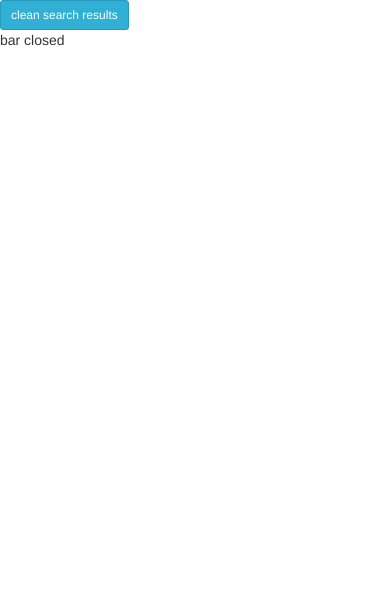
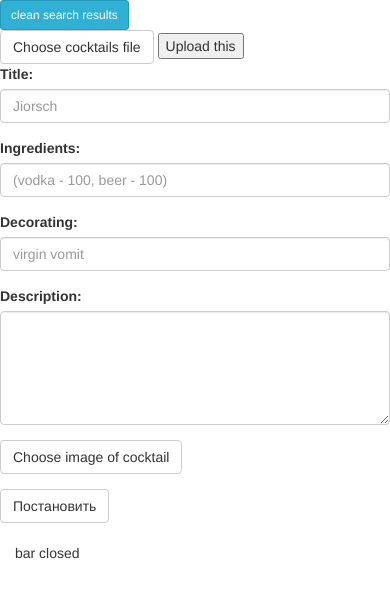
Before and after one commit to alexeyproskuryakov/scm, a Flask app: page / in a window 390 px wide. Shown: the top 598 px of the page. Run offline with Flask 2, Linux system fonts and the light colour scheme; data that the repository does not hold is empty; some libraries are stand-ins or nearby versions.

Commit message:
Recipes edit

```diff
--- a/scm/server.py
+++ b/scm/server.py
@@ -1,23 +1,102 @@
-from flask import Flask, request, render_template, jsonify
+import os
+from flask import Flask, request, render_template, jsonify, flash, url_for
+from werkzeug.utils import redirect, secure_filename
 
 from scm.db import ReceiptDb
+from scm.loader import load
+
+app = Flask(__name__, template_folder='templates', static_folder='static')
+
+UPLOAD_FOLDER = '/path/to/the/uploads'
+ALLOWED_EXTENSIONS = {'txt', 'pdf', 'png', 'jpg', 'jpeg', 'gif'}
+app.config['UPLOAD_FOLDER'] = UPLOAD_FOLDER
+app.config['MAX_CONTENT_LENGTH'] = 16 * 1024 * 1024
+app.secret_key = 'super secret key'
+app.config['SESSION_TYPE'] = 'filesystem'
+
+data_base = ReceiptDb()
 
 
-app = Flask(__name__, template_folder='templates', static_folder='static')
-data_base = ReceiptDb()
+def recipe_is_valid(recipe):
+    return recipe.get('title') and recipe.get('ingredients') and recipe.get('description')
 
-@app.route("/", methods = ["POST", "GET"])
-def recipes_management():
-    if request.method == "GET":
-        q = request.args.get("q", None)
-        recipe_list = data_base.get_receipt_like(q)
-        return render_template("main.html", recipes = recipe_list)
-    return jsonify(**{'ok':True})
+
+def process_ingredients(ingredients_str):
+    return dict(
+        map(
+            lambda x: (x.split('=')[0], x.split('=')[1]),
+            ingredients_str.split('|')
+        )
+    )
+
+
+def parse_ingredients(input):
+    return map(
+        lambda x: {'name': x[:x.index('-')].strip(), 'value': x[x.index('-'):].strip()},
+        input.split(',')
+    )
+
+
+@app.route("/")
+def recipes_ok():
+    q = request.args.get("q", None)
+    recipe_list = data_base.get_receipt_like(q)
+    return render_template("main.html", recipes=recipe_list)
+
+
+@app.route("/update_recipe", methods=['POST'])
+def update_recipe():
+    title = request.form.get('title')
+    try:
+        ingredients_value = request.form.get('ingredients')
+        ingredients = parse_ingredients(ingredients_value)
+    except Exception:
+        return jsonify(**{'ok': False, 'error': 'Ingredients field value %s is not valid' % ingredients_value})
+
+    description = request.form.get('description')
+    decorating = request.form.get('decorating')
+    if title and ingredients and description:
+        save_result = data_base.save_receipt(
+            {'title': title, 'description': description, 'ingredients': ingredients, 'decorating': decorating})
+        return jsonify(**{'ok': True, 'updated': save_result.modified_count})
+
+    return jsonify(**{'ok': False, 'error': 'Needed some fields value.'})
+
+
+@app.route('/upload_recipes', methods=['POST'])
+def upload_recipes():
+    # check if the post request has the file part
+    if 'cocktails_file' not in request.files:
+        flash('No file part')
+        return redirect(request.url)
+    file = request.files['cocktails_file']
+    # if user does not select file, browser also
+    # submit a empty part without filename
+    if file.filename == '':
+        flash('No selected file')
+        return redirect(request.url)
+    if file and file.filename:
+        bad_recipes = []
+        try:
+            for recipe in load(file):
+                if recipe_is_valid(recipe):
+                    data_base.save_receipt(recipe)
+                else:
+                    bad_recipes.append(recipe)
+            return render_template("main.html", bad_recipes=bad_recipes)
+        except Exception as e:
+            print e
+            flash('Some error: %s' % e.message)
+            return redirect(url_for('recipes_ok'))
+
 
 @app.route("/clean")
 def clean_recipes_list():
     result = data_base.clean_recipes()
-    return jsonify(**{'ok':result.deleted_count != 0})
+    return jsonify(**{'ok': result.deleted_count != 0})
+
 
 if __name__ == '__main__':
-    app.run(port=7777, host='0.0.0.0')
+    app.config['TEMPLATES_AUTO_RELOAD'] = True
+    app.jinja_env.auto_reload = True
+    app.run(port=7777, debug=True)
--- /dev/null
+++ b/scm/static/css/style.css
@@ -0,0 +1,29 @@
+.btn-file {
+    position: relative;
+    overflow: hidden;
+}
+.btn-file input[type=file] {
+    position: absolute;
+    top: 0;
+    right: 0;
+    min-width: 100%;
+    min-height: 100%;
+    font-size: 100px;
+    text-align: right;
+    filter: alpha(opacity=0);
+    opacity: 0;
+    outline: none;
+    background: white;
+    cursor: inherit;
+    display: block;
+}
+
+.flashes {
+    color: #333300;
+    background: #ffcccc;
+}
+
+#result {
+    color: #333300;
+    background: #ffcccc;
+}
--- a/scm/templates/main.html
+++ b/scm/templates/main.html
@@ -4,25 +4,82 @@
     <meta charset="UTF-8">
     <title>Title</title>
     {%block head%}
+    <!-- Latest compiled and minified JavaScript -->
+
+    <script src="https://ajax.googleapis.com/ajax/libs/jquery/1.9.0/jquery.min.js"></script>
+
+    <script src="https://maxcdn.bootstrapcdn.com/bootstrap/3.3.7/js/bootstrap.min.js"
+            integrity="sha384-Tc5IQib027qvyjSMfHjOMaLkfuWVxZxUPnCJA7l2mCWNIpG9mGCD8wGNIcPD7Txa"
+            crossorigin="anonymous"></script>
+
     <!-- Latest compiled and minified CSS -->
     <link rel="stylesheet" href="https://maxcdn.bootstrapcdn.com/bootstrap/3.3.7/css/bootstrap.min.css"
           integrity="sha384-BVYiiSIFeK1dGmJRAkycuHAHRg32OmUcww7on3RYdg4Va+PmSTsz/K68vbdEjh4u" crossorigin="anonymous">
 
-    <!-- Latest compiled and minified JavaScript -->
-    <script src="https://maxcdn.bootstrapcdn.com/bootstrap/3.3.7/js/bootstrap.min.js"
-            integrity="sha384-Tc5IQib027qvyjSMfHjOMaLkfuWVxZxUPnCJA7l2mCWNIpG9mGCD8wGNIcPD7Txa"
-            crossorigin="anonymous"></script>
-    <script src="http://code.jquery.com/jquery-3.3.1.min.js"
-            integrity="sha256-FgpCb/KJQlLNfOu91ta32o/NMZxltwRo8QtmkMRdAu8="
-            crossorigin="anonymous"></script>
+    <link rel="stylesheet" href="{{url_for('static', filename='css/style.css')}}">
+
+
     {%endblock%}
 </head>
 <body>
+<div class="container">
 
+    {% with messages = get_flashed_messages() %}
+    {% if messages %}
+    <ul class=flashes id="flashes">
+        {% for message in messages %}
+        <li><span class="danger"> {{ message }} </span></li>
+        {% endfor %}
+    </ul>
+    {% endif %}
+    {% endwith %}
+
+    <div class="row">
         <button class="btn btn-sm btn-info" onclick="clean()">
             clean search results
         </button>
+        <form enctype="multipart/form-data" method="post" action="/upload_recipes">
+  <span class="btn btn-default btn-file">
+    Choose cocktails file <input type="file" name="cocktails_file">
+</span>
+            <input type="submit" value="Upload this">
+        </form>
 
+    </div>
+
+    <div class="row">
+        <form enctype="multipart/form-data" id="recipe-form">
+            <div class="form-group">
+                <label for="title">Title:</label>
+                <input type="text" class="form-control" id="title" name="title" placeholder="Jiorsch">
+            </div>
+            <div class="form-group">
+                <label for="ingredients">Ingredients:</label>
+                <input type="text" class="form-control" id="ingredients" name="ingredients"
+                       placeholder="(vodka - 100, beer - 100)">
+            </div>
+            <div class="form-group">
+                <label for="ingredients">Decorating:</label>
+                <input type="text" class="form-control" id="decorating" name="decorating"
+                       placeholder="virgin vomit">
+            </div>
+            <div class="form-group">
+                <label for="description">Description:</label>
+                <textarea rows="5" class="form-control" id="description" name="description" placeholder="">
+
+                </textarea>
+            </div>
+            <div class="form-group">
+                 <span class="btn btn-default btn-file">Choose image of cocktail
+                     <input type="file" name="file-img">
+                </span>
+            </div>
+            <button type="submit" class="btn btn-default">Постановить</button>
+        </form>
+        <h2 id="result">
+
+        </h2>
+    </div>
     {%if not recipes%}
     <div class="row">
         <div class="col-md-12">bar closed</div>
@@ -30,12 +87,46 @@
     {%else%}
     {%for recipe in recipes%}
     <div class="row">
-    <div class="col-md-3">{{recipe.get("title", "-")}}</div>
-    <div class="col-md-9">{{recipe.get("description", "-")}}</div>
+        <div class="col-md-1">{{recipe.get("title", "-")}}</div>
+        <div class="col-md-3">{{recipe.get("ingredients", "-")}}</div>
+        <div class="col-md-5">{{recipe.get("description", "-")}}</div>
+        <div class="col-md-2">
+            <button class="btn btn-sm btn-info" onclick="edit()">
+                edit
+            </button>
+            <button class="btn btn-sm btn-info" onclick="delete()">
+                delete
+            </button>
         </div>
+    </div>
+    <hr>
     {%endfor%}
     {%endif%}
+
+    {%if bad_recipes%}
+    <h1>Есть некоторые рецепты которые я не смог распознать :( ...</h1>
+    {%for recipe in bad_recipes%}
+    <div class="row" id="{{recipe.get('recipe_id')}}">
+        <div class="col-md-3 title">{{recipe.get("title", "-")}}</div>
+        <div class="col-md-3 ingredients">{{recipe.get("ingredients", "-")}}</div>
+        <div class="col-md-9 description">{{recipe.get("description", "-")}}</div>
+        <div class="col-md-2">
+            <button class="btn btn-sm btn-info" onclick="edit('{{recipe.get('recipe_id')}}')">
+                edit
+            </button>
+            <button class="btn btn-sm btn-info" onclick="delete('{{recipe.get('recipe_id')}}')">
+                delete
+            </button>
+        </div>
+    </div>
+    <hr>
+    {%endfor%}
+    {%endif%}
+
+
+</div>
 </body>
+
 
 <script>
     function clean()
@@ -48,6 +139,50 @@
             }
         });
     }
+
+    function edit(recipeID)
+    {
+        var container = $('#'+recipeID),
+            title = container.children('.title').text(),
+            ingredients = container.children('.ingredients').text(),
+            description = container.children('.description').text();
+            console.log(title, ingredients, description)
+
+        $('#title').val(title);
+        $('#ingredients').val(ingredients);
+        $('#description').val(description);
+    }
+
+
+    $(function(){
+        $('#recipe-form').submit(function(e){
+            e.preventDefault();
+            var form = $(this);
+            var data = form.serialize();
+
+            $.ajax({
+                url: '/update_recipe',
+                data: data,
+                type: 'POST',
+                method: 'POST',
+                success: function(data){
+                    if (data.ok){
+                        $('#result').text('OK!');
+                    } else {
+                        $('#result').text(data.error);
+                    }
+                }
+            });
+        });
+    });
+
+
+
+
+
+
+
+
 </script>
 
 </html>
```
Also changed, not shown: scm/loader.py (+25 -25 lines). Lines whose indentation alone changed are shown as unchanged.
